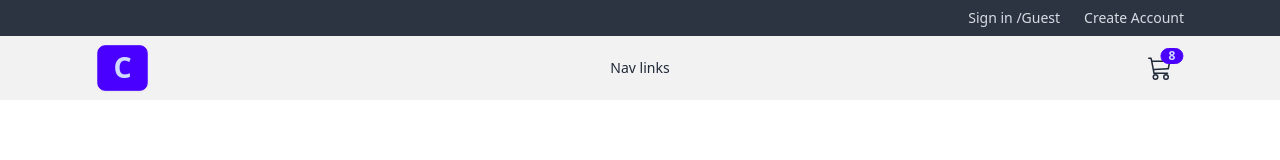
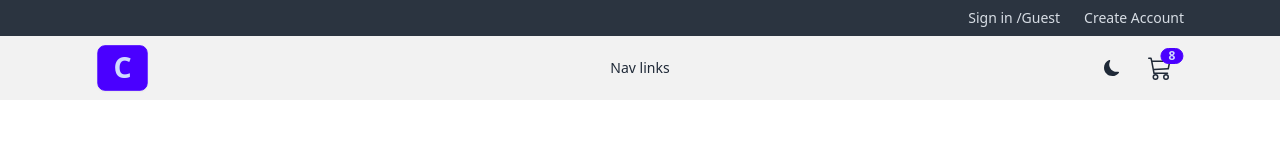
Before and after one commit to Sholola-Gbolahan/Comfy-store, a React (Vite) app: page / in a window 1280 px wide. Shown: the top 160 px of the page. Built offline with nearby package versions, Linux system fonts and the light colour scheme.

Commit message:
Dark mode theme icon toggle done and state update done

```diff
--- a/src/components/Navbar.jsx
+++ b/src/components/Navbar.jsx
@@ -1,8 +1,13 @@
+import { useState } from "react"
 import { BsCart3, BsMoonFill, BsSunFill } from "react-icons/bs"
 import { FaBarsStaggered } from "react-icons/fa6"
 import { NavLink } from "react-router-dom"
 
 const Navbar = () => {
+  const [theme, setTheme] = useState(false)
+  const handleTheme = () => {
+    setTheme(!theme)
+  }
   return (
     <nav className="bg-base-200">
       <div className="navbar align-element">
@@ -33,6 +38,14 @@ const Navbar = () => {
         </div>
         <div className="navbar-end">
           {/* THEME SETUP */}
+          <label className="swap swap-rotate">
+            <input type="checkbox" onChange={handleTheme} />
+            {/* Sun Icon */}
+            <BsSunFill className="swap-on h-4 w-4" />
+
+            {/* Moon Icon */}
+            <BsMoonFill className="swap-off h-4 w-4" />
+          </label>
 
           {/* CART LINK */}
           <NavLink to="/cart" className="btn btn-ghost btn-circle btn-md ml-4">
```
